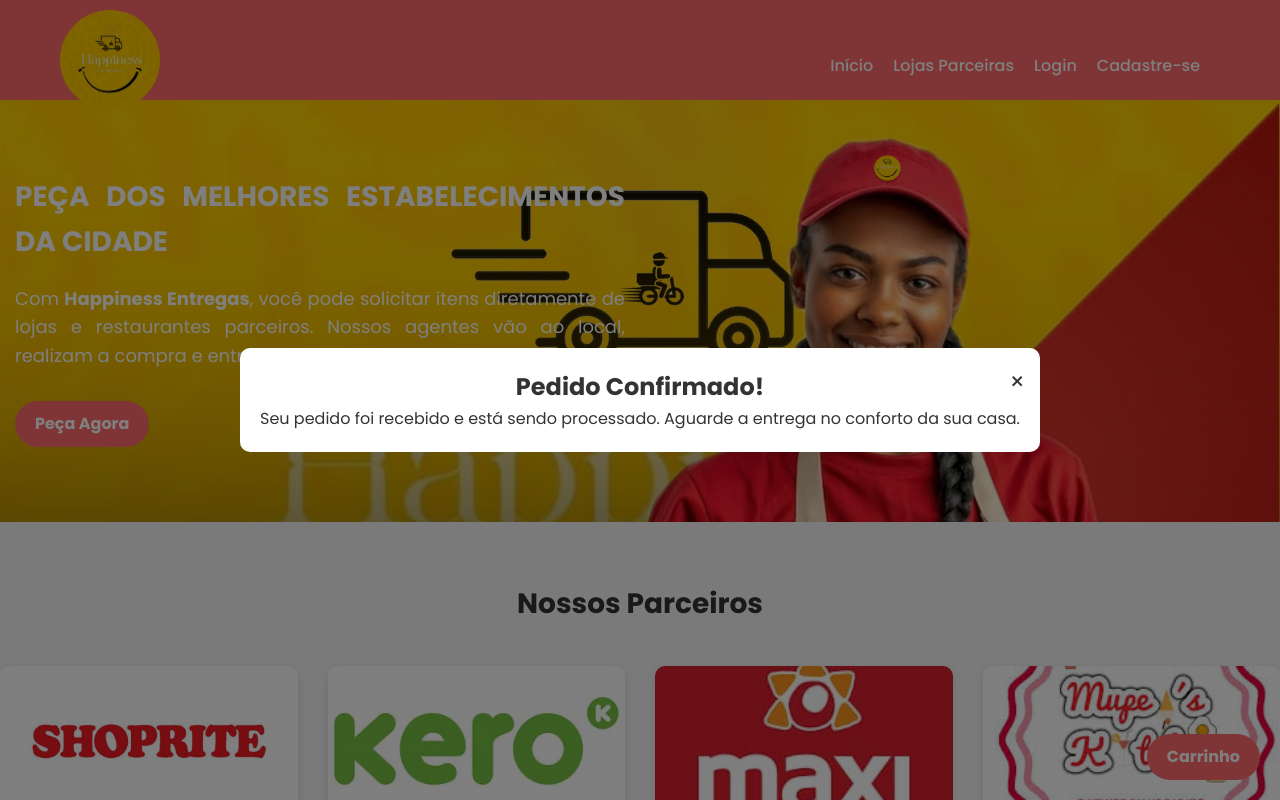
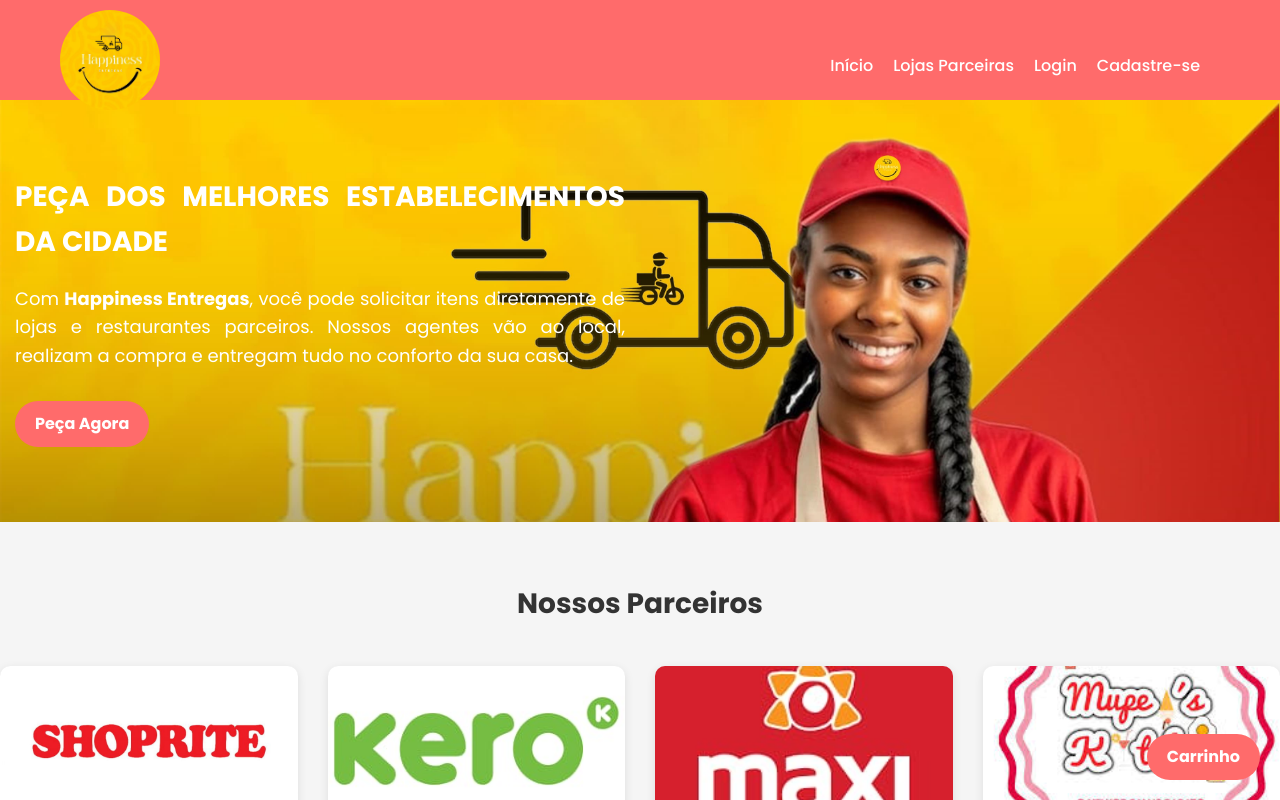
Before and after one commit to 6eduardo/hapiness, a plain HTML site: page index.html in a window 1280 px wide. Shown: the top 800 px of the page. Drawn offline with nearby package versions, Linux system fonts and the light colour scheme.

Commit message:
Atualização no modal de corfimacao para aparecer so depois do pedido

```diff
--- a/index.html
+++ b/index.html
@@ -142,7 +142,7 @@
             </div>
 
             <!-- Modal de Confirmação -->
-            <div class="modal" id="confirmation-modal">
+            <div class="modal" id="confirmation-modal" style="display: none;">
                 <div class="modal-content">
                     <span class="close-modal">&times;</span>
                     <h2 id="confirmation-title">Pedido Confirmado!</h2>
```
